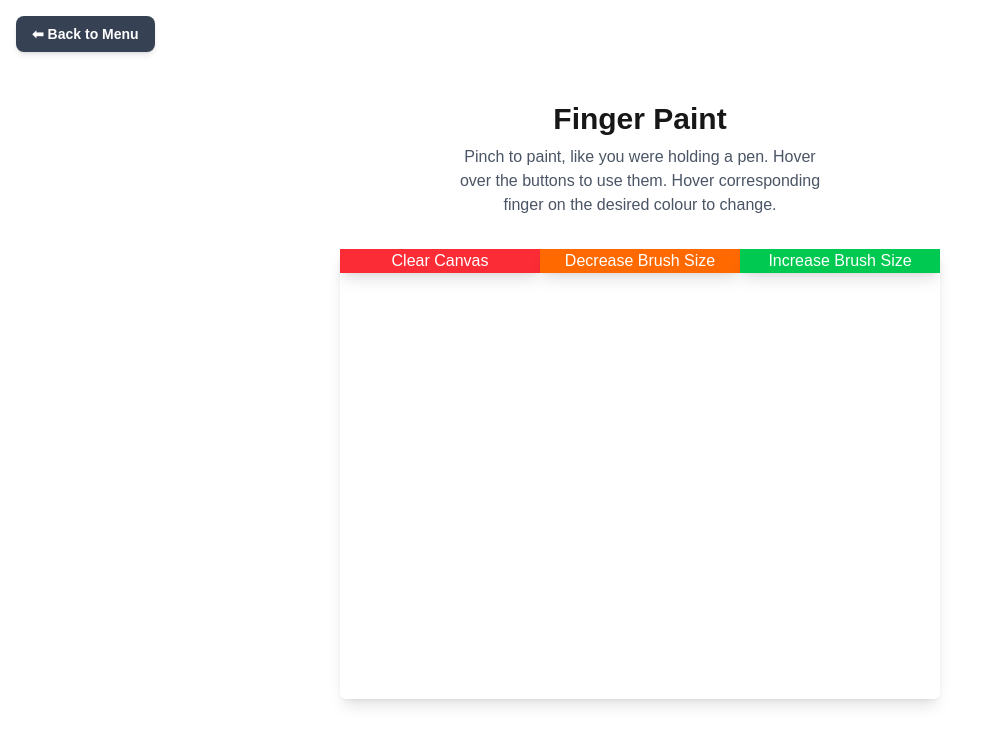
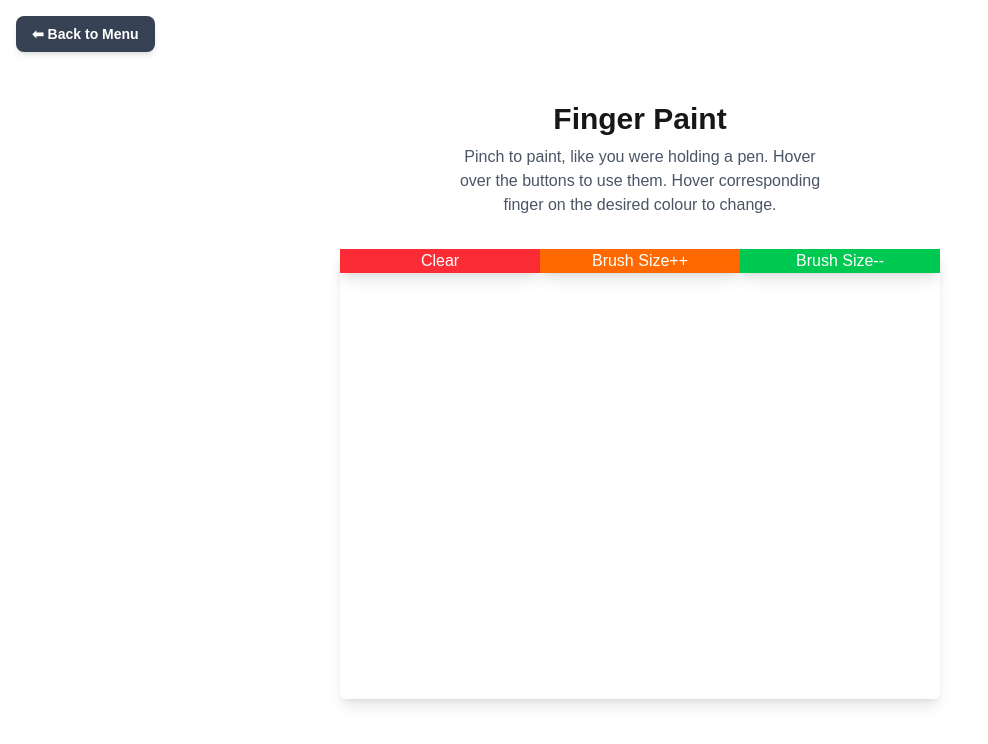
Before and after one commit to JonHX/Gamehub-nextjs, a Next.js app: page /fingerpaint in a window 1280 px wide. Shown: the top 744 px of the page, without its empty margins (0-988 px from the left). Built offline with nearby package versions, Linux system fonts and the light colour scheme; no server answers.

Commit message:
updating homepage

```diff
--- a/src/app/fingerpaint/canvas.tsx
+++ b/src/app/fingerpaint/canvas.tsx
@@ -257,17 +257,17 @@ const HandTrackingCanvas = () => {
                 <div
                     className="bg-red-500 text-white px-4 py-0 shadow-lg w-1/3 text-center"
                 >
-                    Clear Canvas
+                    Clear
                 </div>
                 <div
                     className="bg-orange-500 text-white px-4 py-0 shadow-lg  w-1/3 text-center"
                 >
-                    Decrease Brush Size
+                    Brush Size++
                 </div>
                 <div
                     className="bg-green-500 text-white px-4 py-0 shadow-lg w-1/3 text-center"
                 >
-                    Increase Brush Size
+                    Brush Size--
                 </div>
             </div>
         </div>
```
